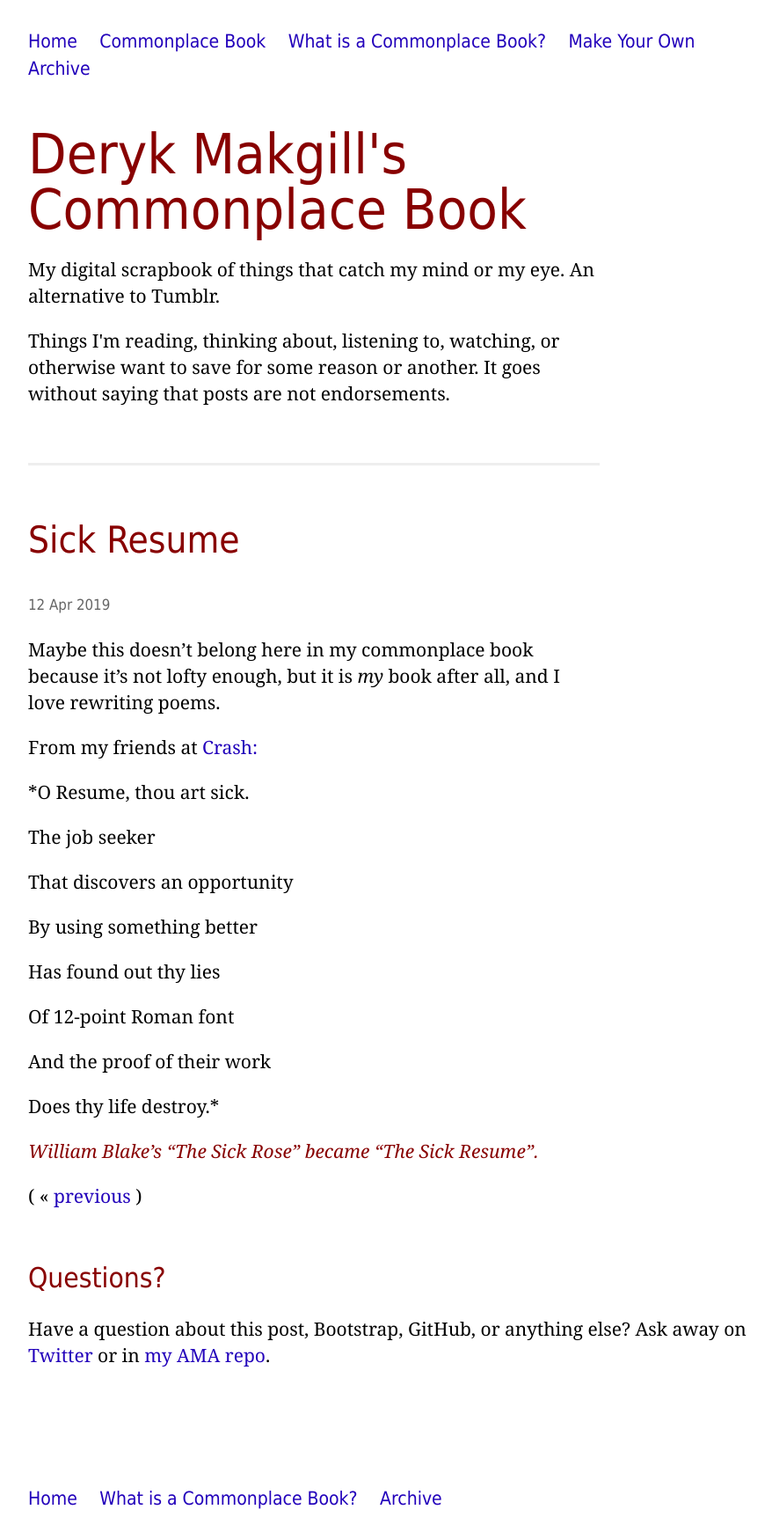
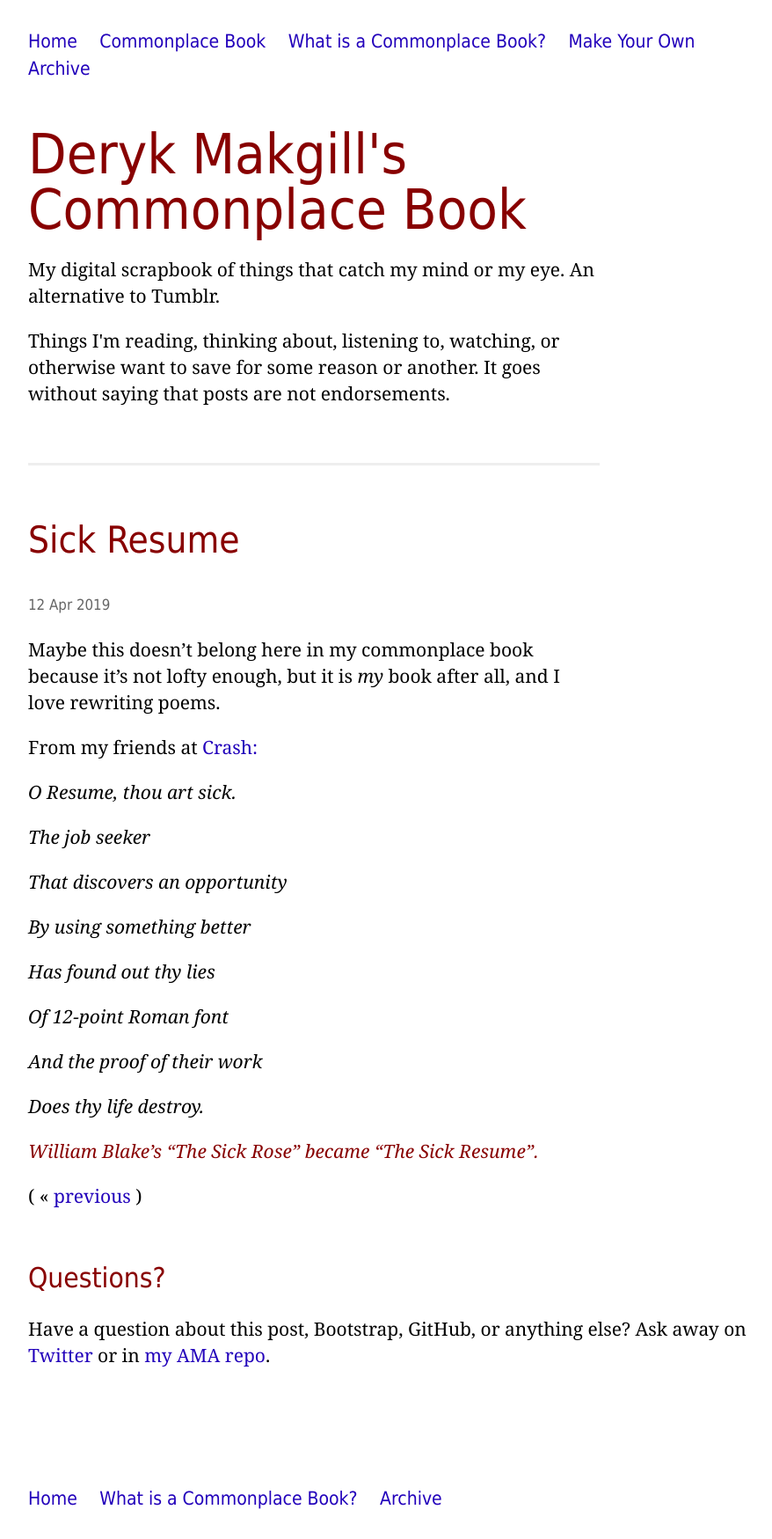
Before and after one commit to derykmakgill/commonplace, a Jekyll site: the page built from _posts/2019-04-12-sick-resume.md, in a window 1280 px wide. Shown: the whole page at 88% size, without its empty margins (188-1066 px from the left). Built offline with Jekyll 4.4.1, drawn with Linux system fonts in a browser that asks for light colours.

Commit message:
Update 2019-04-12-sick-resume.md

```diff
--- a/_posts/2019-04-12-sick-resume.md
+++ b/_posts/2019-04-12-sick-resume.md
@@ -7,20 +7,20 @@ Maybe this doesn't belong here in my commonplace book because it's not lofty eno
 
 From my friends at [Crash:](https://twitter.com/CareerCrash/status/1111044496597372928)
 
-*O Resume, thou art sick.
+*O Resume, thou art sick.*
 
-The job seeker
+*The job seeker*
 
-That discovers an opportunity
+*That discovers an opportunity*
 
-By using something better
+*By using something better*
 
-Has found out thy lies
+*Has found out thy lies*
 
-Of 12-point Roman font
+*Of 12-point Roman font*
 
-And the proof of their work
+*And the proof of their work*
 
-Does thy life destroy.*
+*Does thy life destroy.*
 
 <cite>William Blake's "The Sick Rose" became "The Sick Resume".</cite>
```
